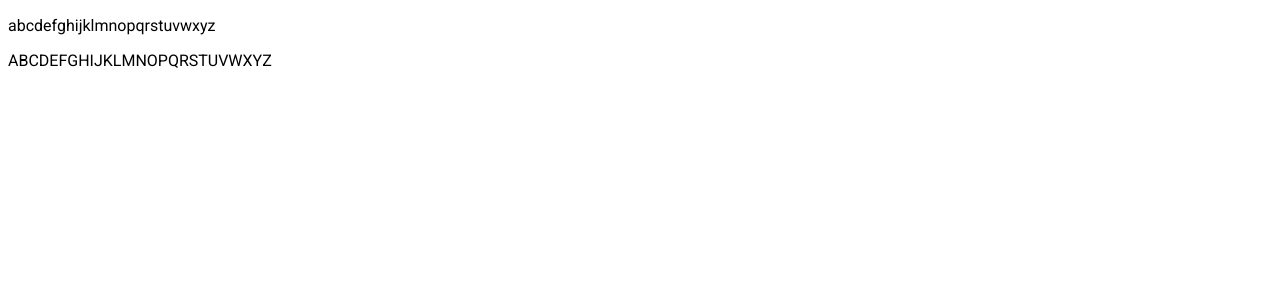
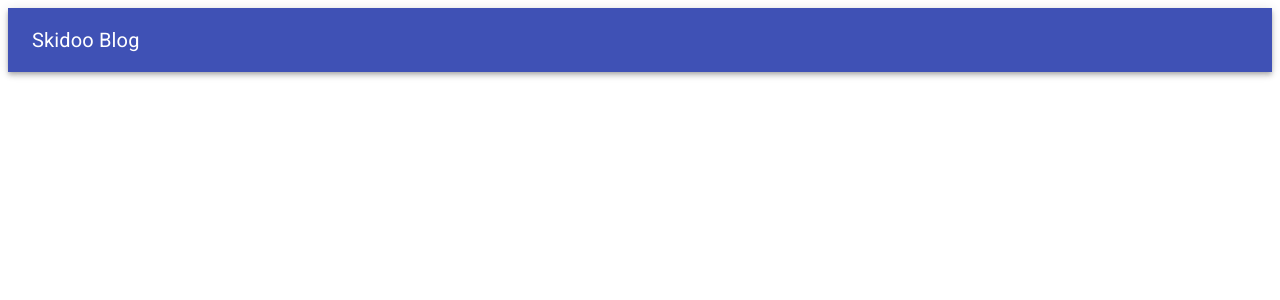
Before and after one commit to HeitorBoschirolli/skidoo-blog, a React (Create React App) app: page / in a window 1280 px wide. Shown: the top 300 px of the page. Built offline with nearby package versions, Linux system fonts and the light colour scheme.

Commit message:
Add header

```diff
--- a/public/index.html
+++ b/public/index.html
@@ -24,7 +24,7 @@
       work correctly both with client-side routing and a non-root public URL.
       Learn how to configure a non-root public URL by running `npm run build`.
     -->
-    <title>React App</title>
+    <title>Skidoo Blog</title>
   </head>
   <body>
     <noscript>You need to enable JavaScript to run this app.</noscript>
--- a/src/App.js
+++ b/src/App.js
@@ -1,11 +1,9 @@
 import 'fontsource-roboto';
+import Home from './components/home';
 
 function App() {
   return (
-    <div>
-      <p>abcdefghijklmnopqrstuvwxyz</p>
-      <p>ABCDEFGHIJKLMNOPQRSTUVWXYZ</p>
-    </div>
+    <Home></Home>
   );
 }
 
--- /dev/null
+++ b/src/components/home/index.js
@@ -0,0 +1,38 @@
+import React from 'react';
+import { makeStyles } from '@material-ui/core/styles';
+import AppBar from '@material-ui/core/AppBar';
+import Toolbar from '@material-ui/core/Toolbar';
+import Typography from '@material-ui/core/Typography';
+import Button from '@material-ui/core/Button';
+import IconButton from '@material-ui/core/IconButton';
+
+const useStyles = makeStyles((theme) => ({
+  root: {
+    flexGrow: 1,
+  },
+  menuButton: {
+    marginRight: theme.spacing(2),
+  },
+  title: {
+    flexGrow: 1,
+  },
+}));
+
+
+const Home = () => {
+  const classes = useStyles();
+
+  return (
+    <div className={classes.root} color="red">
+      <AppBar position="static">
+        <Toolbar>
+          <Typography variant="h6" className={classes.title}>
+            Skidoo Blog
+          </Typography>
+        </Toolbar>
+      </AppBar>
+    </div>
+  );
+};
+
+export default Home;
```
Also changed, not shown: src/components/home/StyledAppBar.js (added).
